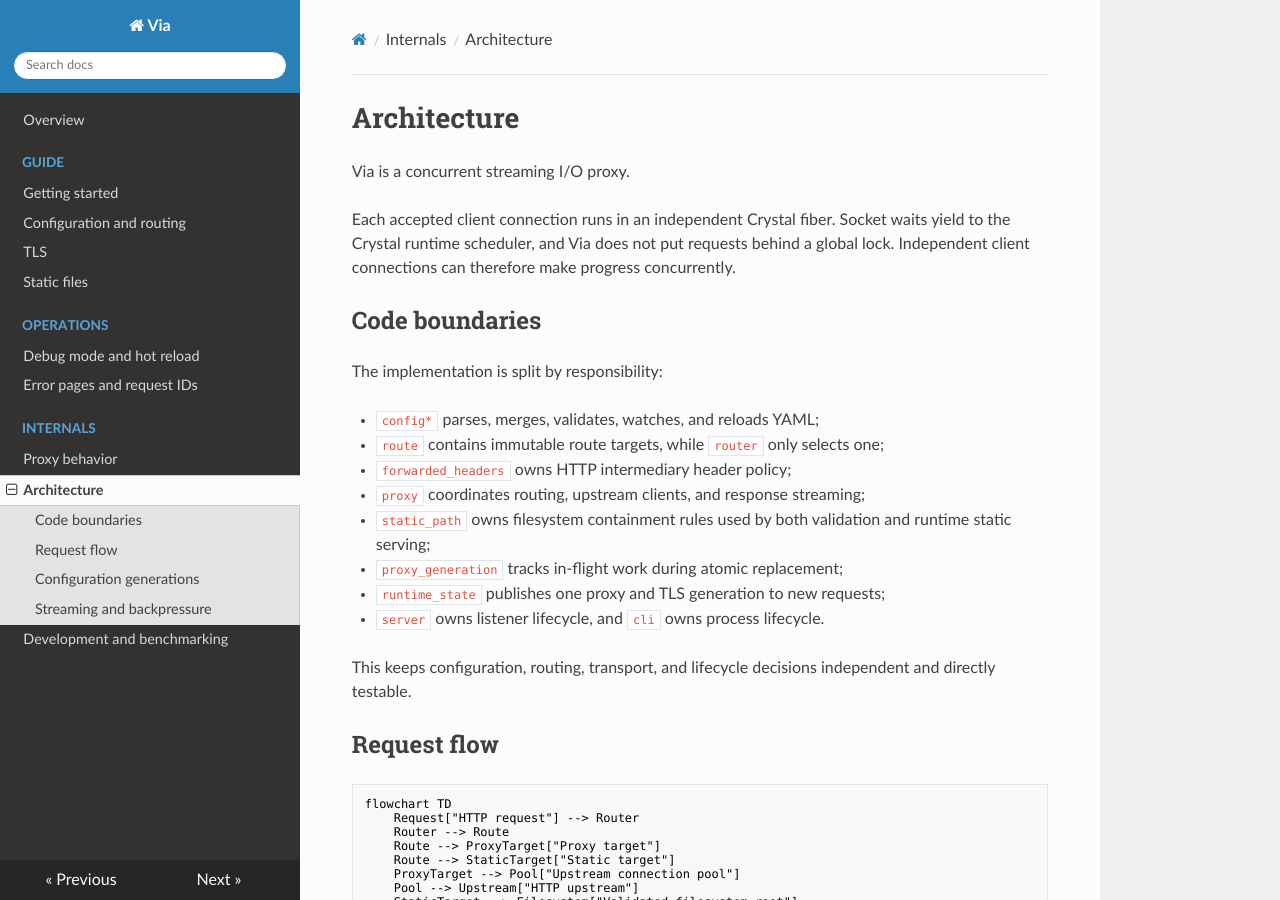
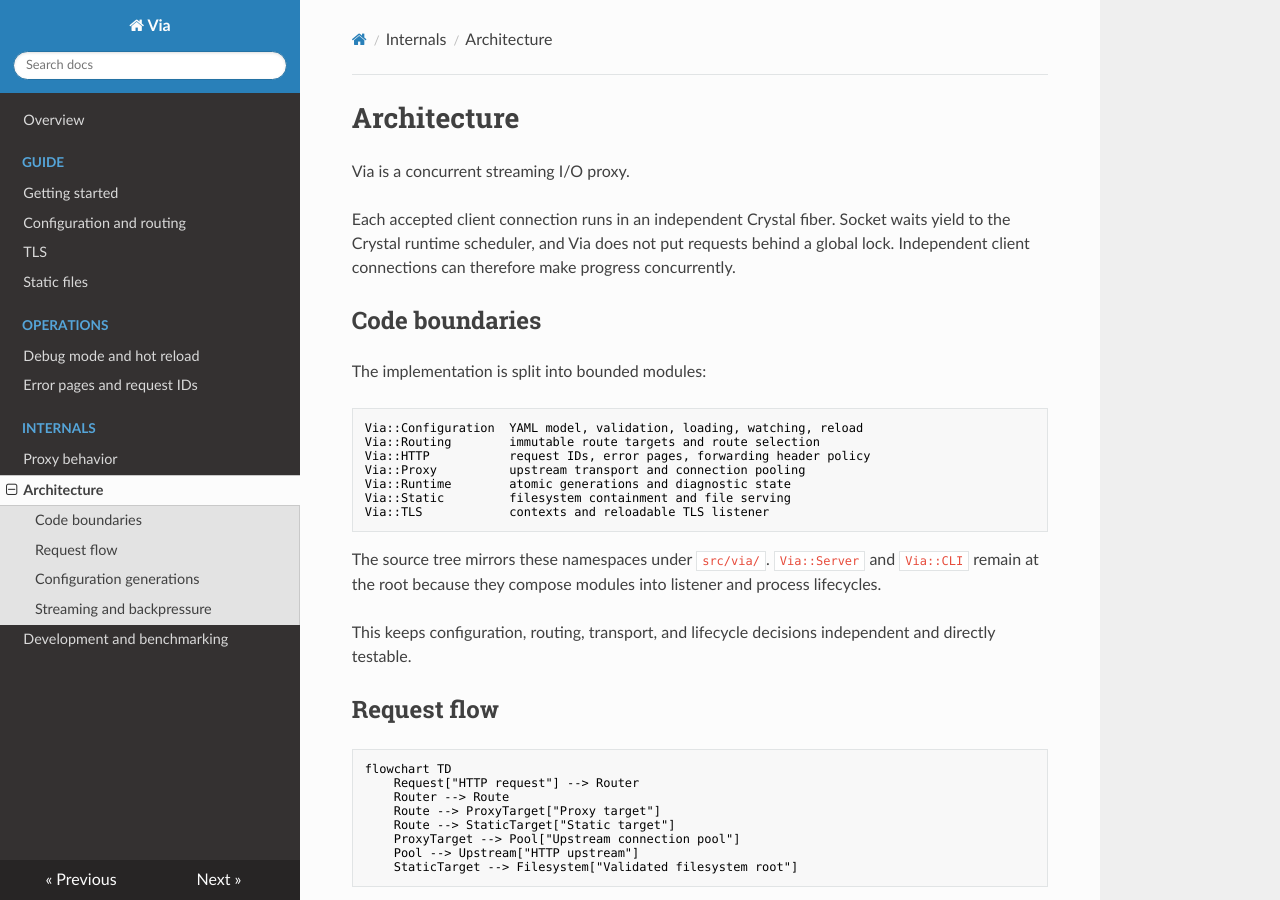
Before and after one commit to mkrdnk/via, an MkDocs documentation site: the page built from docs/architecture.md, in a window 1280 px wide and 900 px high. Built offline with MkDocs 1.6.1, drawn with Linux system fonts in a browser that asks for light colours; nearby versions of some CDN libraries.

Commit message:
docs: describe module boundaries

````diff
--- a/docs/architecture.md
+++ b/docs/architecture.md
@@ -9,17 +9,21 @@ progress concurrently.
 
 ## Code boundaries
 
-The implementation is split by responsibility:
+The implementation is split into bounded modules:
 
-- `config*` parses, merges, validates, watches, and reloads YAML;
-- `route` contains immutable route targets, while `router` only selects one;
-- `forwarded_headers` owns HTTP intermediary header policy;
-- `proxy` coordinates routing, upstream clients, and response streaming;
-- `static_path` owns filesystem containment rules used by both validation and
-  runtime static serving;
-- `proxy_generation` tracks in-flight work during atomic replacement;
-- `runtime_state` publishes one proxy and TLS generation to new requests;
-- `server` owns listener lifecycle, and `cli` owns process lifecycle.
+```text
+Via::Configuration  YAML model, validation, loading, watching, reload
+Via::Routing        immutable route targets and route selection
+Via::HTTP           request IDs, error pages, forwarding header policy
+Via::Proxy          upstream transport and connection pooling
+Via::Runtime        atomic generations and diagnostic state
+Via::Static         filesystem containment and file serving
+Via::TLS            contexts and reloadable TLS listener
+```
+
+The source tree mirrors these namespaces under `src/via/`. `Via::Server` and
+`Via::CLI` remain at the root because they compose modules into listener and
+process lifecycles.
 
 This keeps configuration, routing, transport, and lifecycle decisions
 independent and directly testable.
````
